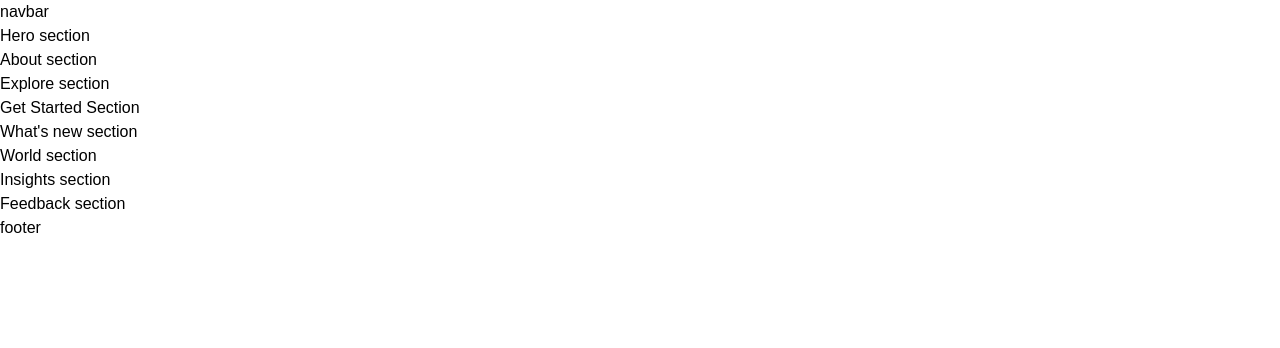
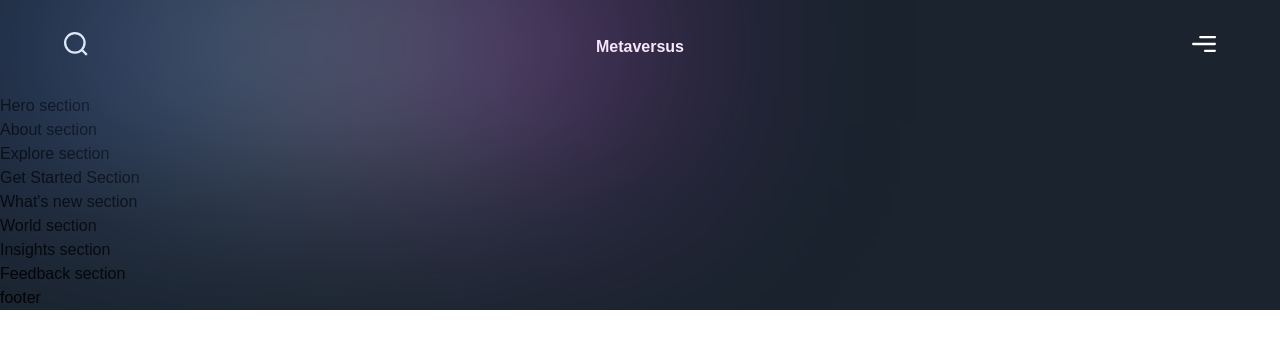
Before and after one commit to CrazyCat556/starter_repo_modern_react_motion, a Next.js app: page / in a window 1280 px wide. Shown: the top 348 px of the page. Built offline with nearby package versions, Linux system fonts and the light colour scheme; a web font is replaced by a local one.

Commit message:
Navbar section

```diff
--- a/app/page.js
+++ b/app/page.js
@@ -2,7 +2,7 @@
 import { About, Explore, Feedback, GetStarted, Hero, Insights, WhatsNew, World } from '../sections';
 
 const Page = () => (
-  <div>
+  <div className='bg-primary-black overflow-hidden'>
     <Navbar />
     <Hero />
     <About />
--- a/components/Navbar.jsx
+++ b/components/Navbar.jsx
@@ -1,9 +1,23 @@
 'use client';
 
+import { motion } from 'framer-motion';
+
+import styles from '../styles';
+import { navVariants } from '../utils/motion';
+
 const Navbar = () => (
-  <nav>
-    navbar
-  </nav>
+  <motion.nav variants={navVariants} initial="hidden" whileInView="show" className={`${styles.xPaddings} py-8 relative`}>
+
+    <div className='absolute w-[50%] inset-0 gradient-01'/>
+    <div className={`${styles.innerWidth} mx-auto flex justify-between gap-8`}>
+      <img src="/search.svg" alt="search" className='w-[24px] h-[24px] object-contain' />
+      <h2 className='font-extrabold text-[24] leading-[30px] text-white'>
+        Metaversus
+      </h2>
+      <img src="/menu.svg" alt="menu" className='w-[24px] h-[24px] object-contain' />
+    </div>
+
+  </motion.nav>
 );
 
 export default Navbar;
```
